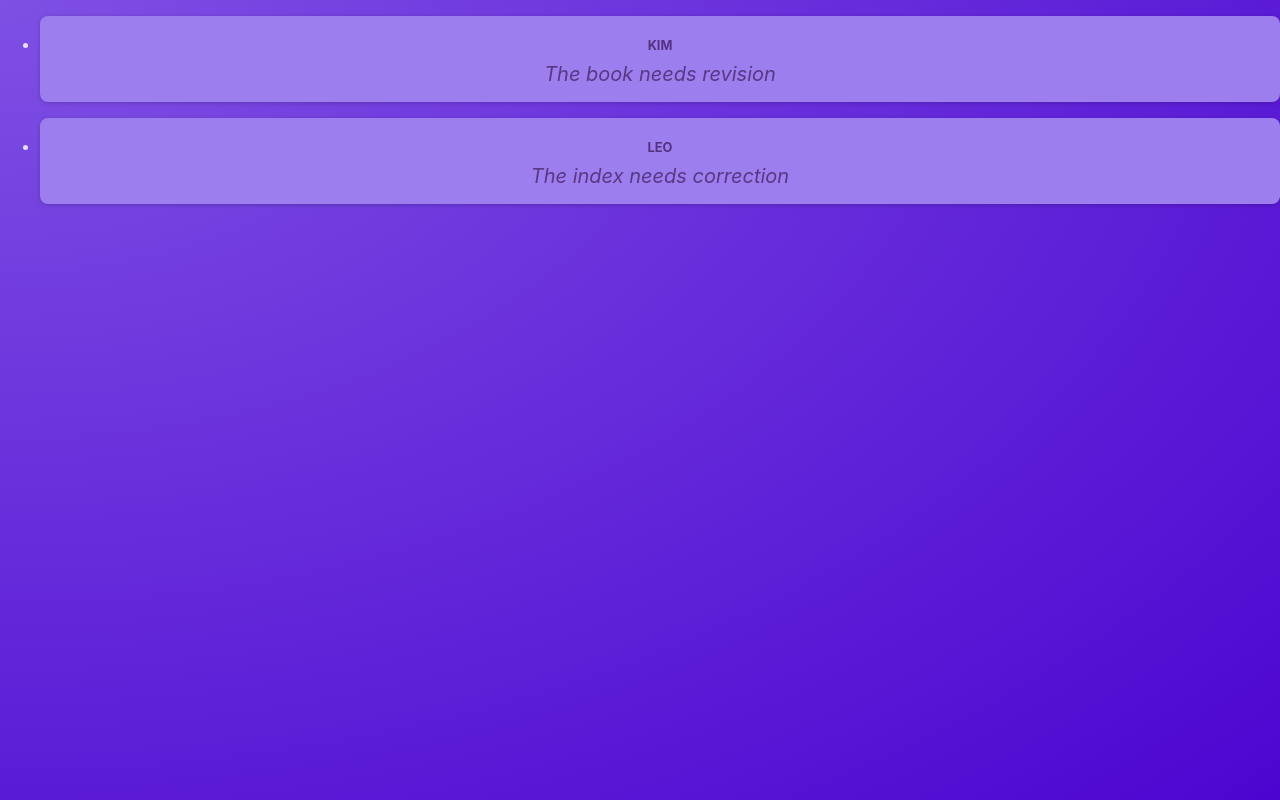
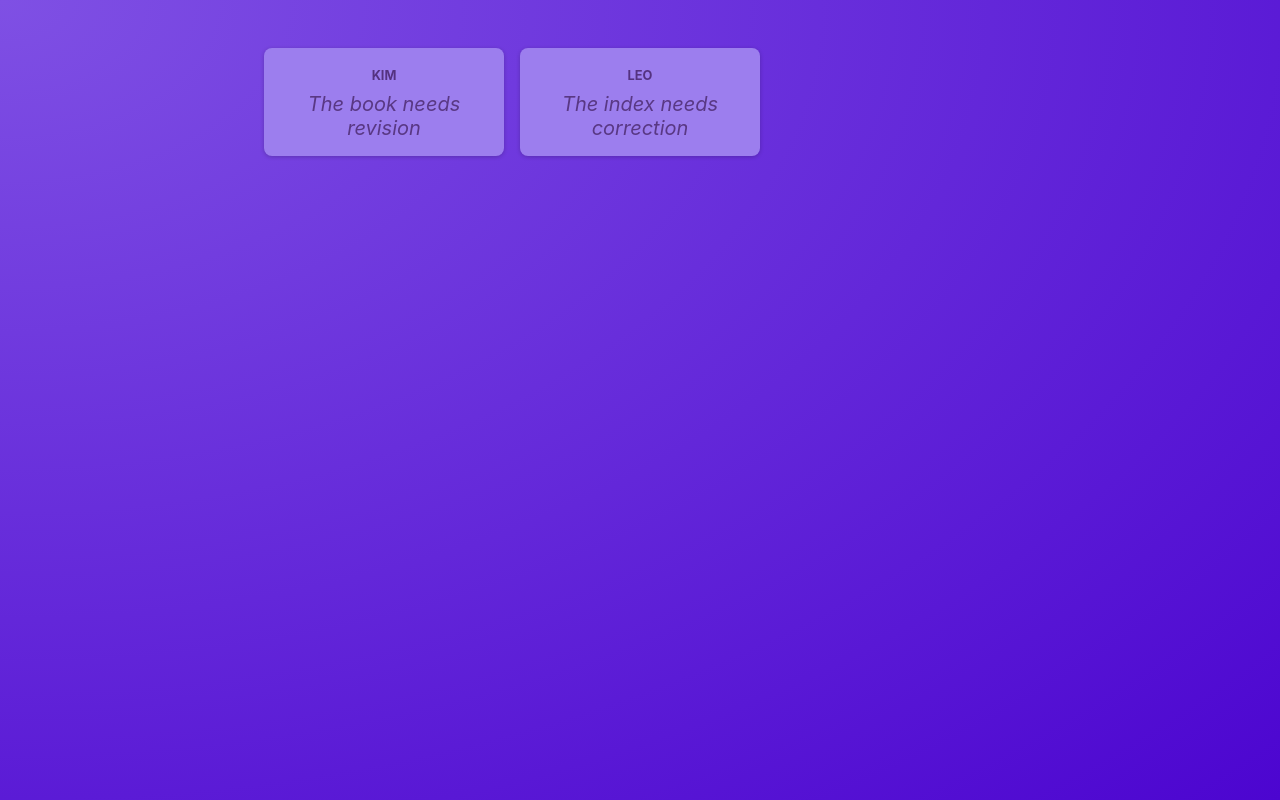
Before and after one commit to igdkaur/posts-app, a React (Vite) app: page / in a window 1280 px wide. Built offline with nearby package versions, Linux system fonts and the light colour scheme.

Commit message:
list styling

```diff
--- a/src/components/PostsList.jsx
+++ b/src/components/PostsList.jsx
@@ -1,8 +1,9 @@
 import Post from "./Post";
+import classes from "./PostsList.module.css"
 
 function PostsList() {
   return (
-    <ul>
+    <ul className={classes.posts}>
       <Post author="Kim" body="The book needs revision" />
       <Post author="Leo" body="The index needs correction" />
     </ul>
--- /dev/null
+++ b/src/components/PostsList.module.css
@@ -0,0 +1,10 @@
+.posts {
+  list-style: none;
+  max-width: 50rem;
+  margin: 1rem auto;
+  padding: 1rem 0;
+  display: grid;
+  gap: 1rem;
+  grid-template-columns: repeat(3, 30%);
+  justify-content: center;
+}
```
